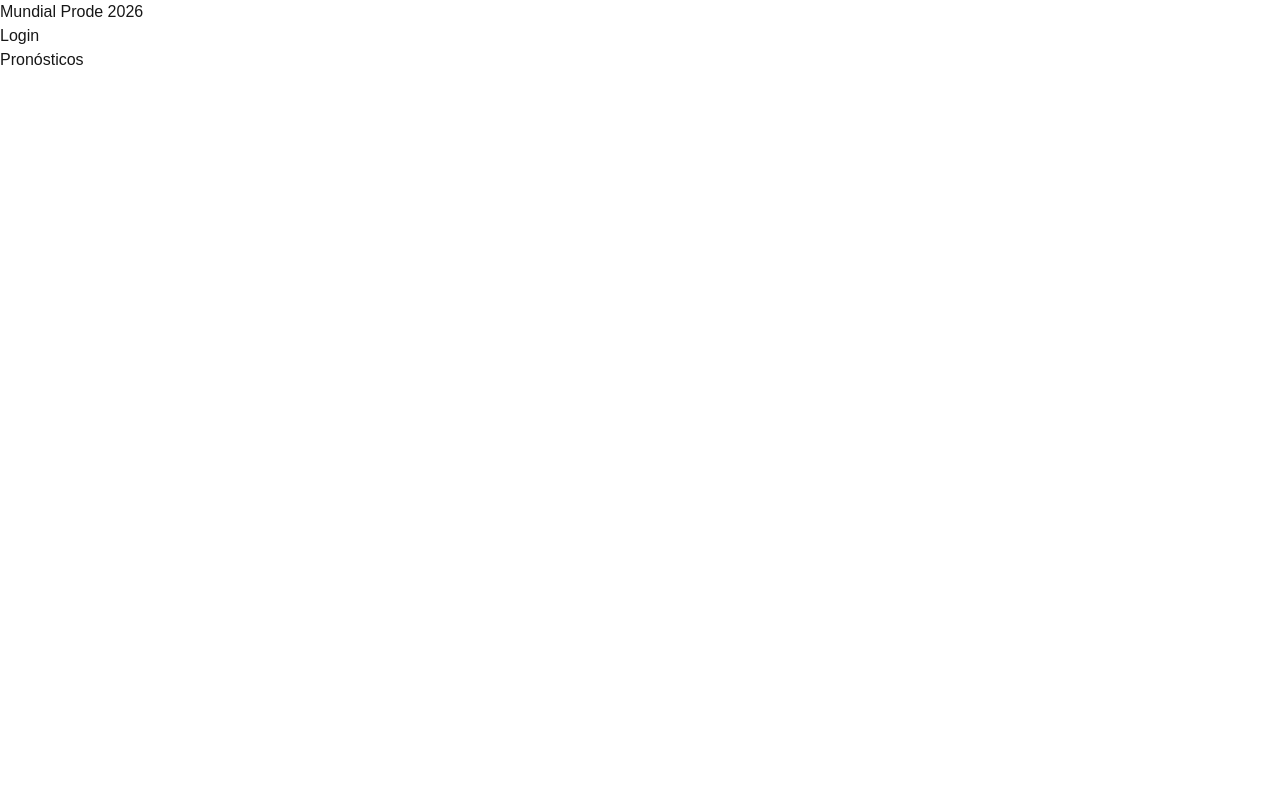
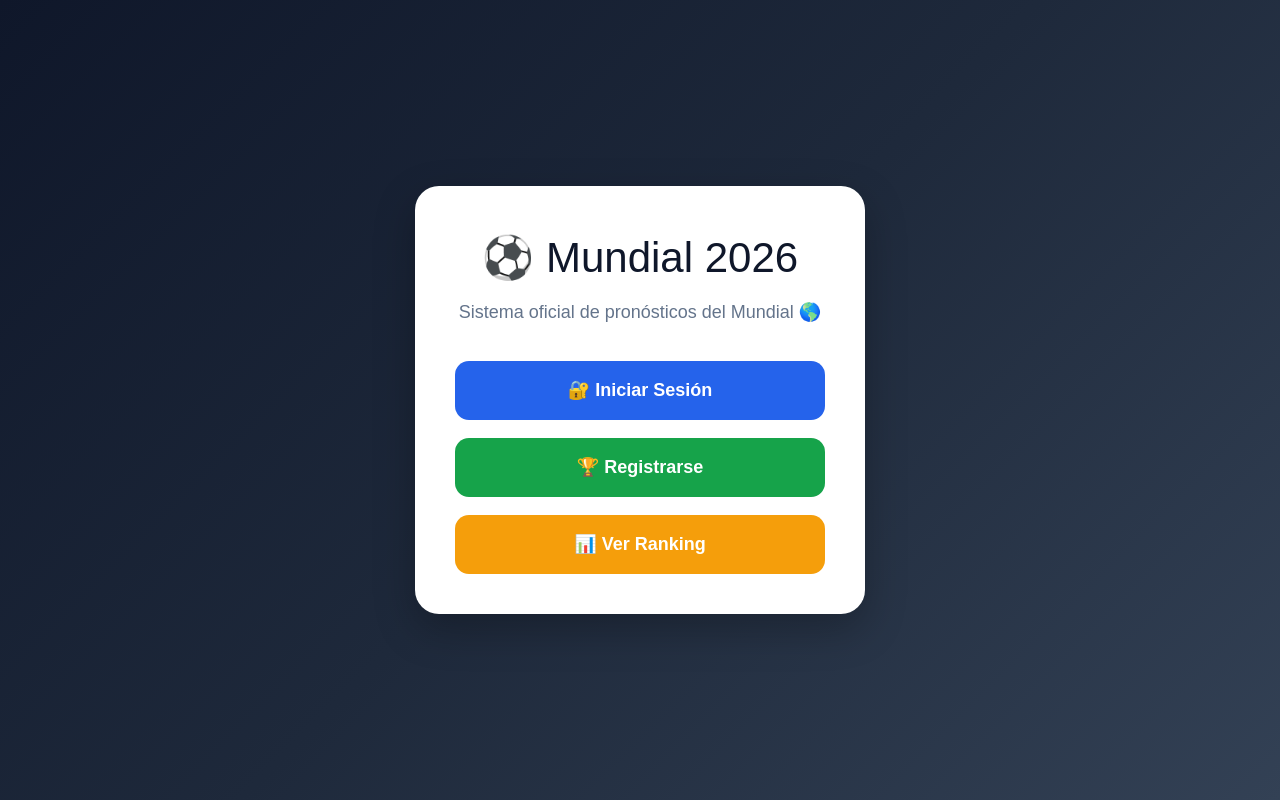
Before and after one commit to BrunoAntonio1486/mundial-2026, a Next.js app: page / in a window 1280 px wide. Built offline with nearby package versions, Linux system fonts and the light colour scheme.

Commit message:
Mejora página principal

```diff
--- a/app/page.tsx
+++ b/app/page.tsx
@@ -1,11 +1,110 @@
-export default function Home() {
+'use client'
+
+import Link from 'next/link'
+
+export default function HomePage() {
+
   return (
-    <div>
-      <h1>Mundial Prode 2026</h1>
+    <div
+      style={{
+        minHeight: '100vh',
+        display: 'flex',
+        justifyContent: 'center',
+        alignItems: 'center',
+        background:
+          'linear-gradient(135deg, #0f172a, #1e293b, #334155)',
+        padding: 20
+      }}
+    >
 
-      <a href="/login">Login</a>
-      <br />
-      <a href="/dashboard">Pronósticos</a>
+      <div
+        style={{
+          width: 450,
+          background: 'white',
+          padding: 40,
+          borderRadius: 24,
+          boxShadow: '0 15px 40px rgba(0,0,0,0.25)',
+          textAlign: 'center'
+        }}
+      >
+
+        <h1
+          style={{
+            fontSize: 42,
+            marginBottom: 10,
+            color: '#0f172a'
+          }}
+        >
+          ⚽ Mundial 2026
+        </h1>
+
+        <p
+          style={{
+            color: '#64748b',
+            fontSize: 18,
+            marginBottom: 35
+          }}
+        >
+          Sistema oficial de pronósticos del Mundial 🌎
+        </p>
+
+        <div
+          style={{
+            display: 'flex',
+            flexDirection: 'column',
+            gap: 18
+          }}
+        >
+
+          <Link
+            href="/login"
+            style={{
+              background: '#2563eb',
+              color: 'white',
+              padding: '16px',
+              borderRadius: 14,
+              textDecoration: 'none',
+              fontSize: 18,
+              fontWeight: 'bold'
+            }}
+          >
+            🔐 Iniciar Sesión
+          </Link>
+
+          <Link
+            href="/register"
+            style={{
+              background: '#16a34a',
+              color: 'white',
+              padding: '16px',
+              borderRadius: 14,
+              textDecoration: 'none',
+              fontSize: 18,
+              fontWeight: 'bold'
+            }}
+          >
+            🏆 Registrarse
+          </Link>
+
+          <Link
+            href="/ranking"
+            style={{
+              background: '#f59e0b',
+              color: 'white',
+              padding: '16px',
+              borderRadius: 14,
+              textDecoration: 'none',
+              fontSize: 18,
+              fontWeight: 'bold'
+            }}
+          >
+            📊 Ver Ranking
+          </Link>
+
+        </div>
+
+      </div>
+
     </div>
   )
 }
```
